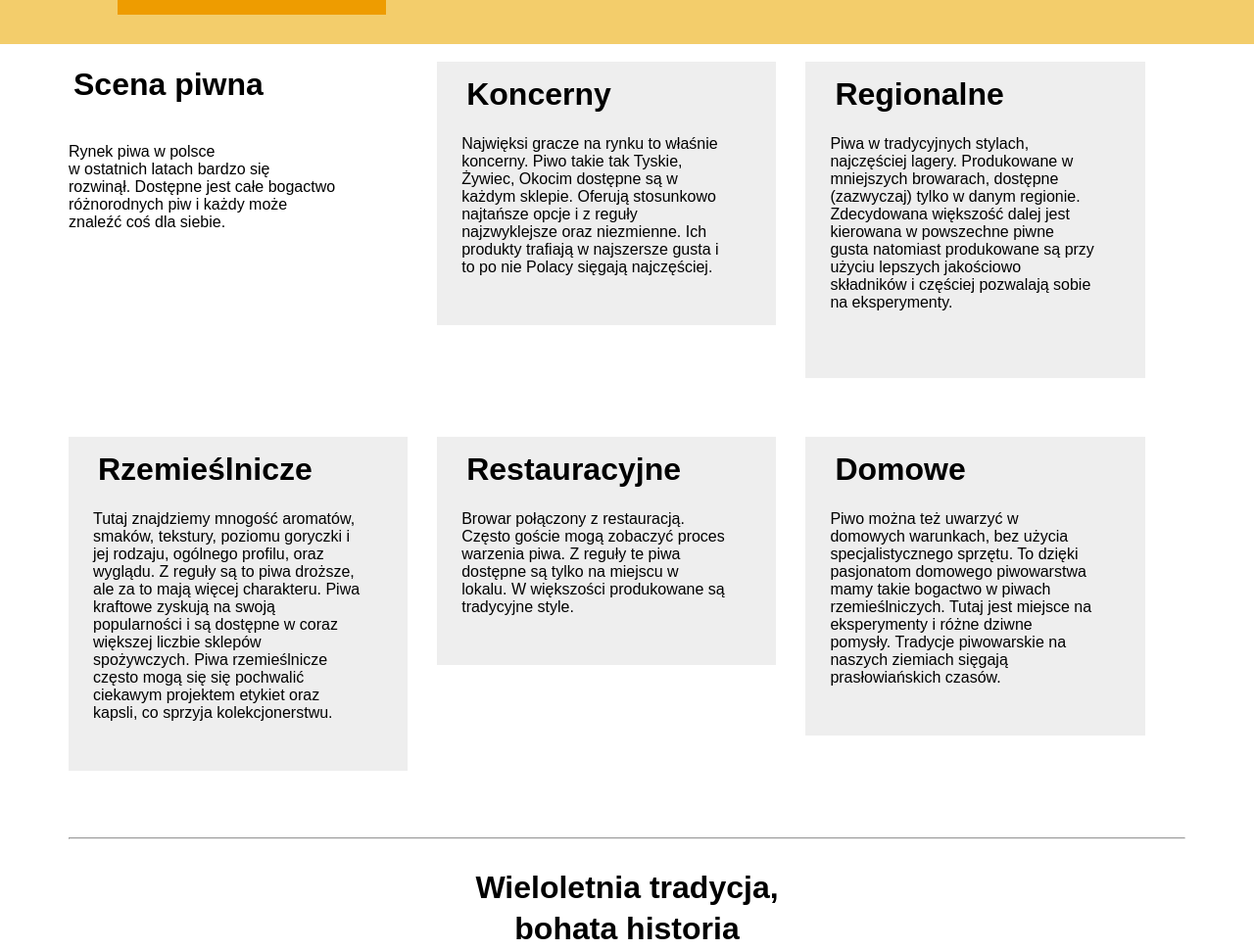
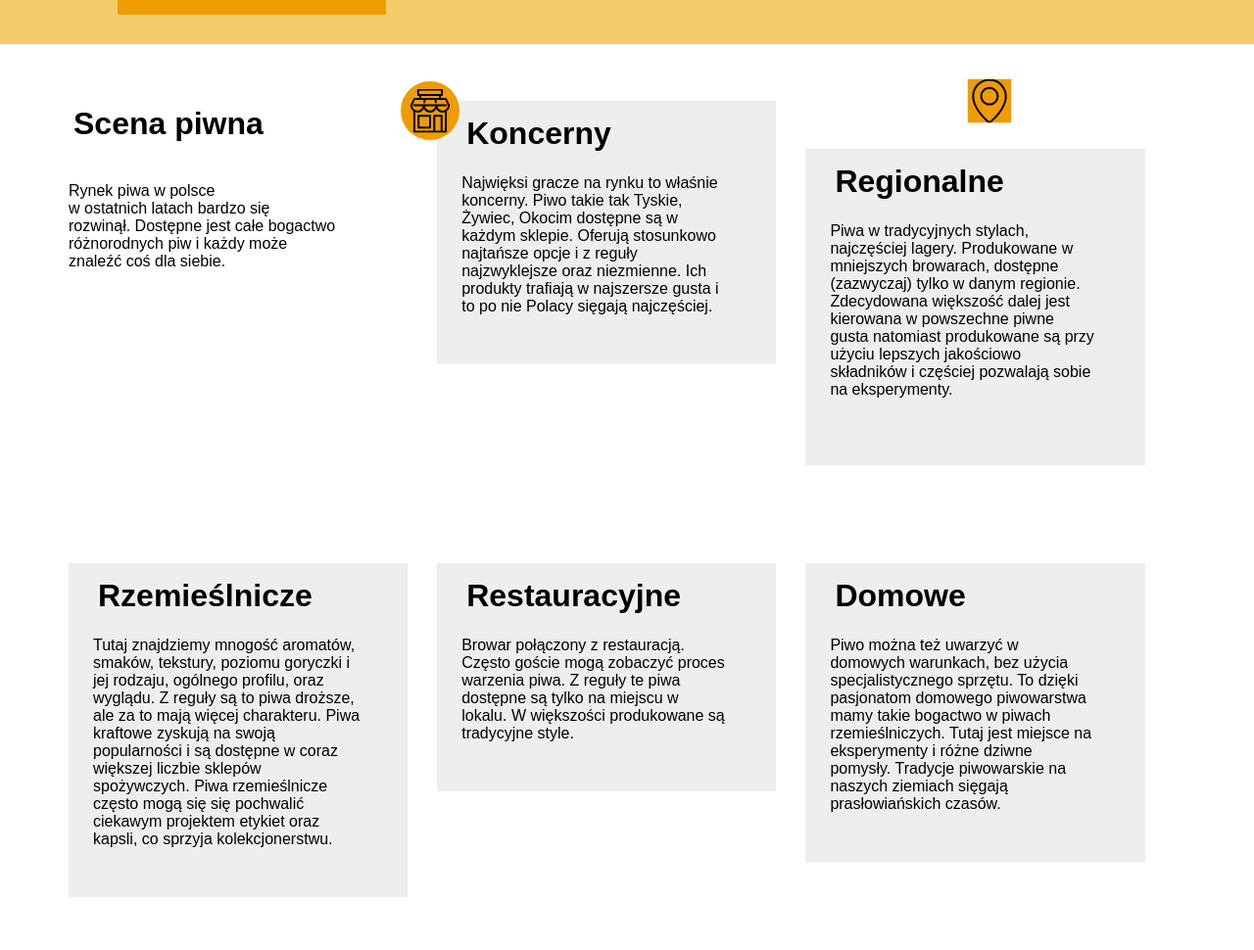
Before and after one commit to damian20000/lager, a plain HTML site: page index.html in a window 1280 px wide. Shown: the part 1869-2839 px from the top of the page at 98% size. Drawn offline with Linux system fonts and the light colour scheme; a web font is replaced by a local one.

Commit message:
kolka-jeszcze-nieskonczone

```diff
--- a/index.html
+++ b/index.html
@@ -129,7 +129,12 @@
       </div>
 
       <div class="srodek3">
+        <div class="kolko">
+          <img class="obrazek-w-kolku" src="obrazki/shop-with-sign.svg" />
+        </div>
+
         <div class="szara-karta1">
+
           <h1> Koncerny </h1><br>
           Najwięksi gracze na rynku to właśnie <br>
           koncerny. Piwo takie tak Tyskie, <br>
@@ -143,6 +148,10 @@
       </div>
 
       <div class="prawy4">
+        <div class=kolko2">
+          <img class="obrazek-w-kolku2" src="obrazki/you-are-here.svg" />
+        </div>
+
         <div class="szara-karta2">
           <h1> Regionalne </h1><br>
           Piwa w tradycyjnych stylach, <br>
--- a/styles.css
+++ b/styles.css
@@ -178,6 +178,27 @@ a {
   margin-bottom: 10px;
 }
 
+.kolko {
+  width: 60px;
+  height: 60px;
+  position: absolute;
+  top: -6%;
+  left: -10%;
+  overflow: hidden;
+  border-radius: 50%;
+  background-color: #EE9C00;
+}
+
+.obrazek-w-kolku {
+  width: 45px;
+  height: auto;
+  position: absolute;
+  top: 50%;
+  left: 50%;
+  transform: translate(-50%, -50%);
+  background-color: #EE9C00;
+}
+
 .szara-karta1 {
   background-color: #EEEEEE;
   margin-right: 30px;
@@ -195,6 +216,27 @@ a {
   width: 33%;
   float: left;
   margin-bottom: 10px;
+}
+
+.kolko2 {
+  width: 60px;
+  height: 60px;
+  position: relative;
+  top: -10%;
+  left: -20%;
+  overflow: hidden;
+  border-radius: 50%;
+  background-color: #EE9C00;
+}
+
+.obrazek-w-kolku2 {
+  width: 45px;
+  height: auto;
+  position: relative;
+  top: 50%;
+  left: 50%;
+  transform: translate(-50%, -50%);
+  background-color: #EE9C00;
 }
 
 .szara-karta2 {
@@ -292,7 +334,9 @@ a {
 .prawy5 {
   width: 33%;
   float: left;
+  margin-top: 40px;
   margin-bottom: 10px;
+  position: relative;
 }
 
 
```
Also changed, not shown: 1 other file. Lines whose indentation alone changed are shown as unchanged.
